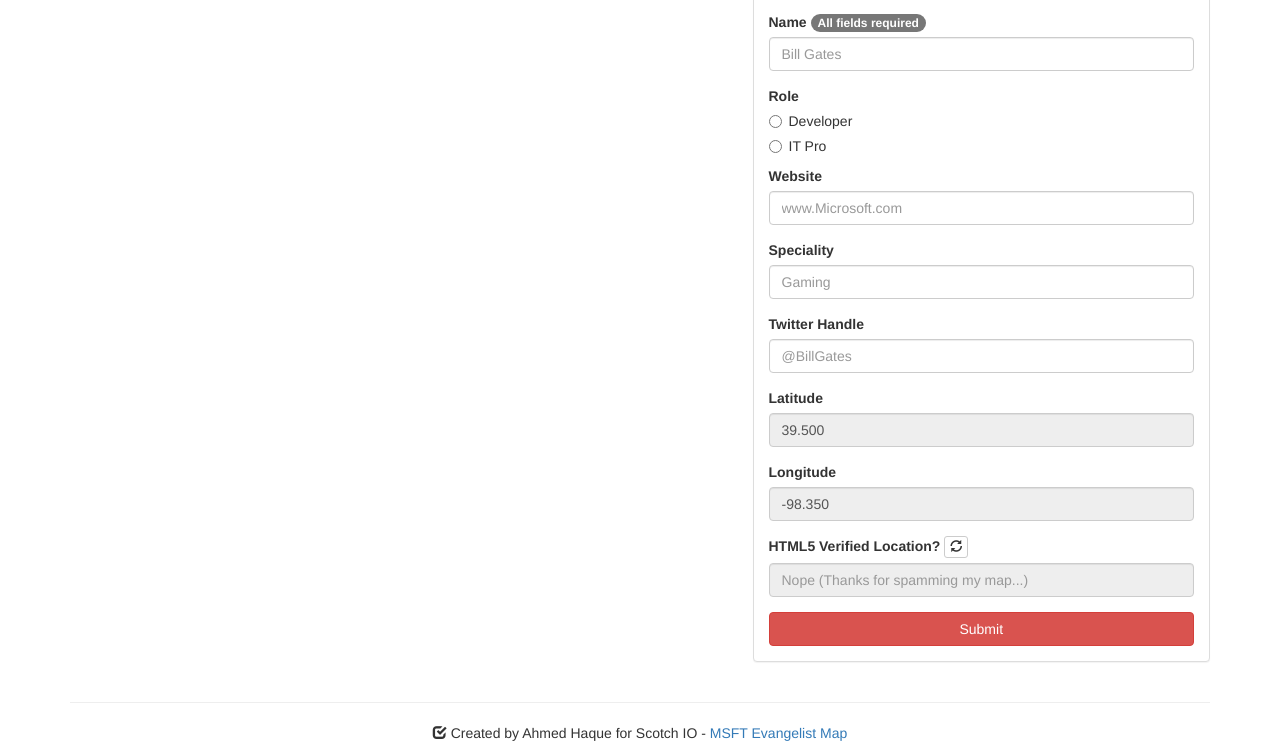
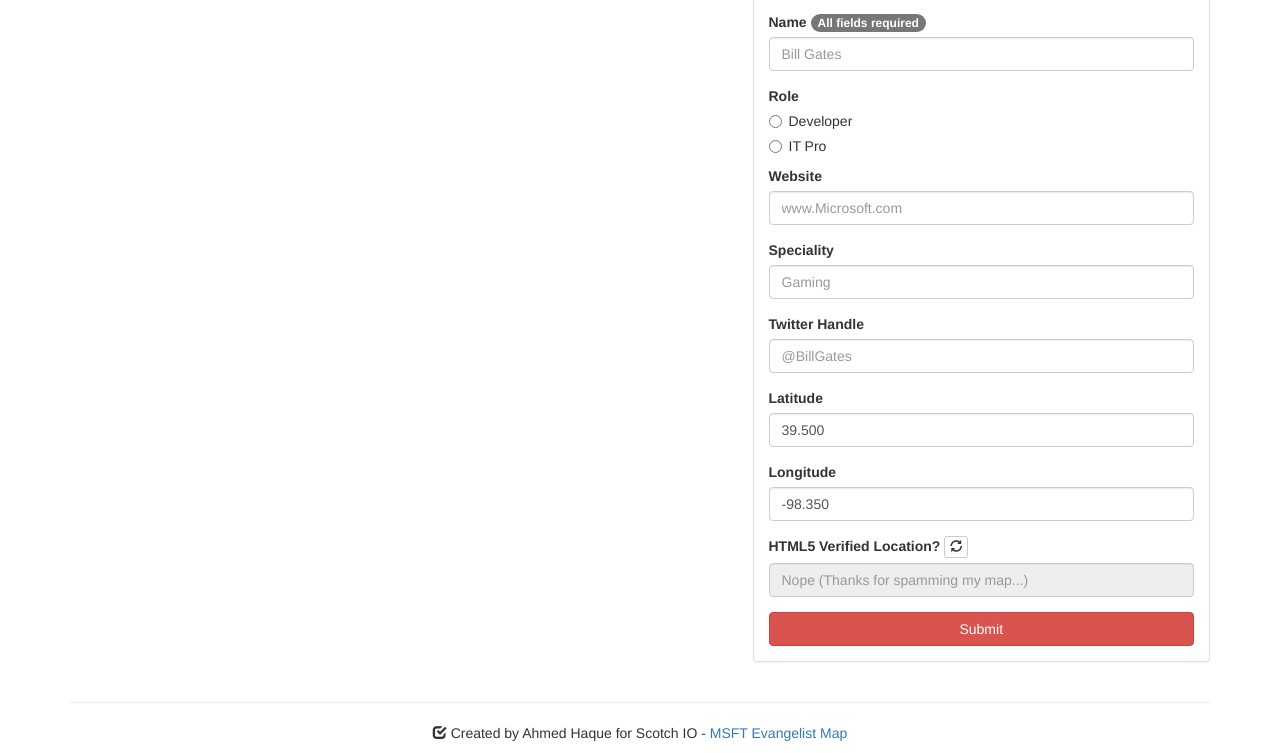
Before and after one commit to DaveVoyles/MEAN-Map-Scotch, a website: page public/index.html in a window 1280 px wide. Shown: the part 104-857 px from the top of the page. Drawn offline with nearby package versions, Linux system fonts and the light colour scheme; some packages are replaced by stand-ins of ours; no server answers.

Commit message:
removed 'readonly' from fields on input form

```diff
--- a/public/index.html
+++ b/public/index.html
@@ -84,11 +84,13 @@
                         </div>
                         <div class="form-group">
                             <label for="latitude">Latitude</label>
-                            <input type="text" class="form-control" id="latitude" value="39.500" ng-model="formData.latitude" readonly>
+                            <!--<input type="text" class="form-control" id="latitude" value="39.500" ng-model="formData.latitude" readonly>-->
+                            <input type="text" class="form-control" id="latitude" value="39.500" ng-model="formData.latitude">
                         </div>
                         <div class="form-group">
                             <label for="longitude">Longitude</label>
-                            <input type="text" class="form-control" id="longitude" value="-98.350" ng-model="formData.longitude" readonly>
+                            <!--<input type="text" class="form-control" id="longitude" value="-98.350" ng-model="formData.longitude" readonly>-->
+                            <input type="text" class="form-control" id="longitude" value="-98.350" ng-model="formData.longitude" >
                         </div>
                         <div class="form-group">
                             <label for="verified">HTML5 Verified Location? <span><button class="btn btn-default btn-xs"><span class="glyphicon glyphicon-refresh"></span></button></span></label>
```
